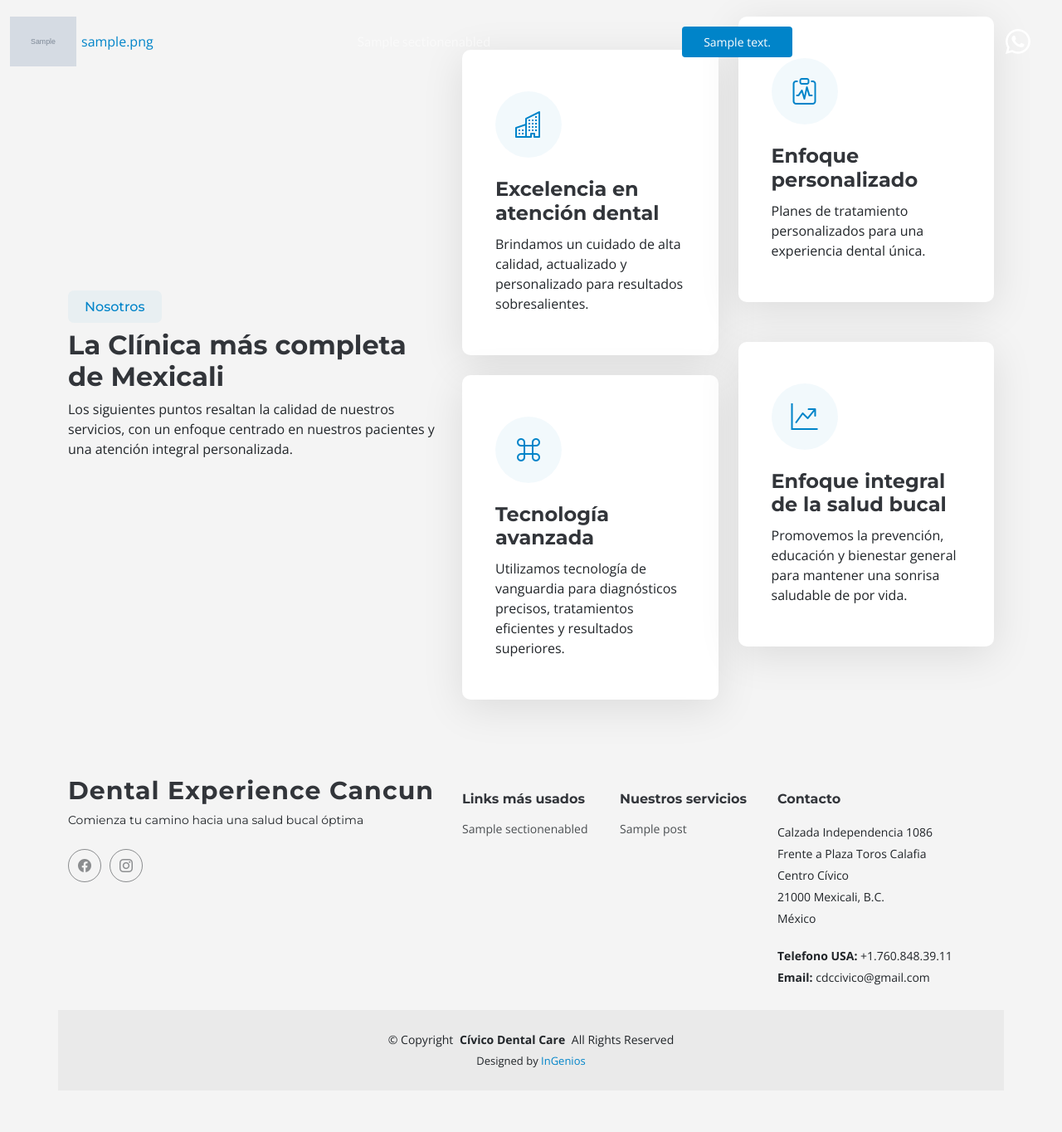
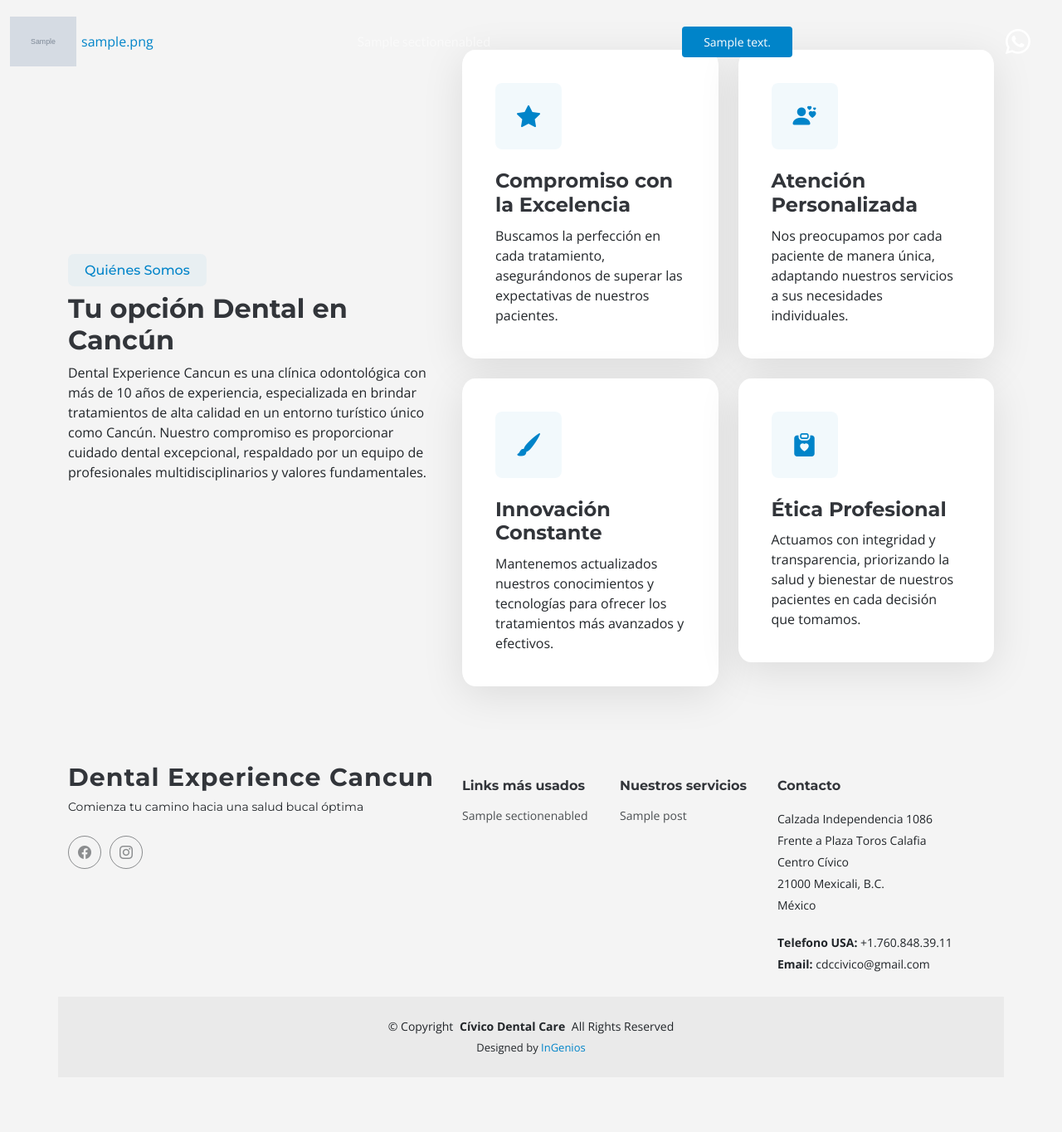
Before and after one commit to matepolicichio/dentalexperience, a Django app: page / in a window 1280 px wide. Shown: the whole page at 83% size. After the commit the page ends 1271 px from the top, so only its background shows below. Run offline with Django 4.2, Linux system fonts and the light colour scheme; tables that the repository leaves empty hold one stand-in row (values such as "Sample post"); grey boxes marked "Sample" are stand-in pictures; some libraries are stand-ins or nearby versions.

Commit message:
about us update

```diff
--- a/base/static/base/css/main.css
+++ b/base/static/base/css/main.css
@@ -1062,22 +1062,28 @@ opacity: 1;: The element is fully opaque.
 }
 
 .about .icon-box {
-  padding: 50px 40px;
+  padding: 40px 40px;
   box-shadow: 0px 10px 50px rgba(0, 0, 0, 0.1);
-  border-radius: 10px;
+  border-radius: 5%;
   transition: all 0.3s ease-out 0s;
   background-color: var(--color-box-background);
 }
+
+.about .icon-box:hover {
+  background-color: rgba(var(--color-primary-rgb), 0.05);
+  /* color: var(--color-inverse); */
+}
+
 
 .about .icon-box i {
   width: 80px;
   height: 80px;
-  border-radius: 50%;
+  border-radius: 10%;
   display: inline-flex;
   align-items: center;
   justify-content: center;
   margin-bottom: 24px;
-  font-size: 32px;
+  font-size: 28px;
   line-height: 0;
   transition: all 0.4s ease-out 0s;
   background-color: rgba(var(--color-primary-rgb), 0.05);
@@ -1102,7 +1108,7 @@ opacity: 1;: The element is fully opaque.
 
 .about .icon-boxes .col-md-6:nth-child(2) .icon-box,
 .about .icon-boxes .col-md-6:nth-child(4) .icon-box {
-  margin-top: -40px;
+  margin-top: 0px;
 }
 
 @media (max-width: 768px) {
--- a/base/templates/base/section/about.html
+++ b/base/templates/base/section/about.html
@@ -5,10 +5,9 @@
     <div class="row align-items-xl-center gy-5">
 
       <div class="col-xl-5 content">
-        <h3>Nosotros</h3>
-        <h2>La Clínica más completa de Mexicali</h2>
-        <p>Los siguientes puntos resaltan la calidad de nuestros servicios, con un enfoque centrado en nuestros
-          pacientes y una atención integral personalizada.</p>
+        <h3>Quiénes Somos</h3>
+        <h2>Tu opción Dental en Cancún</h2>
+        <p>Dental Experience Cancun es una clínica odontológica con más de 10 años de experiencia, especializada en brindar tratamientos de alta calidad en un entorno turístico único como Cancún. Nuestro compromiso es proporcionar cuidado dental excepcional, respaldado por un equipo de profesionales multidisciplinarios y valores fundamentales. </p>
         <!-- <a href="#" class="read-more"><span>Leer mas</span><i class="bi bi-arrow-right"></i></a> -->
       </div>
 
@@ -17,37 +16,34 @@
 
           <div class="col-md-6" data-aos="fade-up" data-aos-delay="200">
             <div class="icon-box">
-              <i class="bi bi-buildings"></i>
-              <h3>Excelencia en atención dental</h3>
-              <p>Brindamos un cuidado de alta calidad, actualizado y personalizado para resultados sobresalientes.
+              <i class="bi bi-star-fill"></i>
+              <h3>Compromiso con la Excelencia</h3>
+              <p>Buscamos la perfección en cada tratamiento, asegurándonos de superar las expectativas de nuestros pacientes.
               </p>
             </div>
           </div> <!-- End Icon Box -->
 
           <div class="col-md-6" data-aos="fade-up" data-aos-delay="300">
             <div class="icon-box">
-              <i class="bi bi-clipboard-pulse"></i>
-              <h3>Enfoque personalizado</h3>
-              <p>Planes de tratamiento personalizados para una
-                experiencia dental única.</p>
+              <i class="bi bi-person-hearts"></i>
+              <h3>Atención Personalizada</h3>
+              <p>Nos preocupamos por cada paciente de manera única, adaptando nuestros servicios a sus necesidades individuales.</p>
             </div>
           </div> <!-- End Icon Box -->
 
           <div class="col-md-6" data-aos="fade-up" data-aos-delay="400">
             <div class="icon-box">
-              <i class="bi bi-command"></i>
-              <h3>Tecnología avanzada</h3>
-              <p>Utilizamos tecnología de vanguardia para diagnósticos precisos, tratamientos eficientes y
-                resultados superiores.</p>
+              <i class="bi bi-brush-fill"></i>
+              <h3>Innovación Constante</h3>
+              <p> Mantenemos actualizados nuestros conocimientos y tecnologías para ofrecer los tratamientos más avanzados y efectivos.</p>
             </div>
           </div> <!-- End Icon Box -->
 
           <div class="col-md-6" data-aos="fade-up" data-aos-delay="500">
             <div class="icon-box">
-              <i class="bi bi-graph-up-arrow"></i>
-              <h3>Enfoque integral de la salud bucal</h3>
-              <p>Promovemos la prevención, educación y bienestar general para mantener una sonrisa saludable de por
-                vida.</p>
+              <i class="bi bi-clipboard-heart-fill"></i>
+              <h3>Ética Profesional</h3>
+              <p>Actuamos con integridad y transparencia, priorizando la salud y bienestar de nuestros pacientes en cada decisión que tomamos.</p>
             </div>
           </div> <!-- End Icon Box -->
 
```
